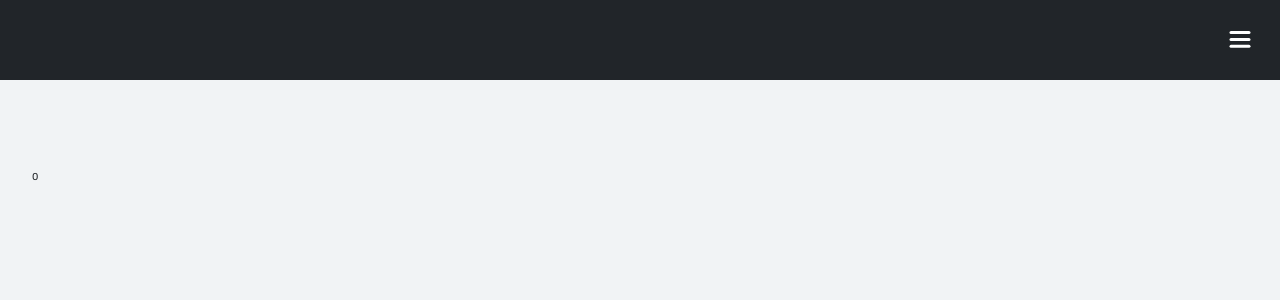
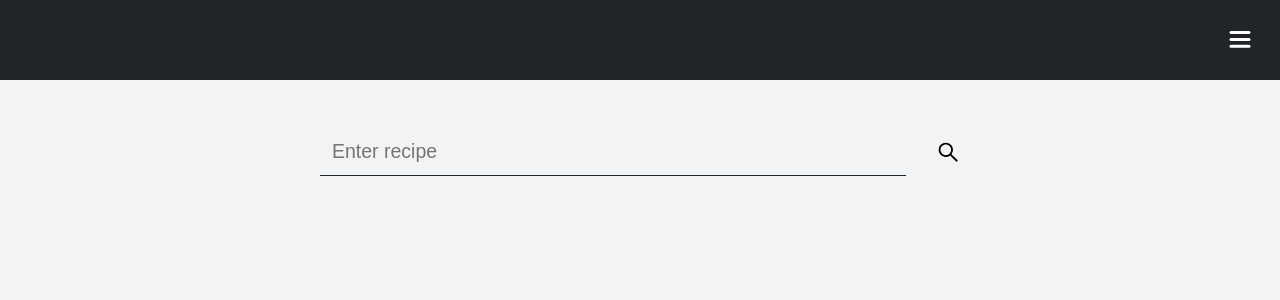
Before and after one commit to matt-harsini/recipe-searchv2, a React (Vite) app in the folder recipe-search/: page /search-recipes in a window 1280 px wide. Shown: the top 300 px of the page. Built offline with nearby package versions, Linux system fonts and the light colour scheme.

Commit message:
finished searching functionality

```diff
--- a/recipe-search/src/pages/Recipes/Recipes.jsx
+++ b/recipe-search/src/pages/Recipes/Recipes.jsx
@@ -1,9 +1,11 @@
 import React, { useEffect, useState } from "react";
 import { useFetchRecipe } from "../../hooks/useFetchRecipe";
+import { motion } from "framer-motion";
 import styles from "./Recipes.module.css";
 import Card from "../../components/ui/Card";
 import RecipeContainer from "./RecipeContainer";
 import { useOutletContext } from "react-router-dom";
+import { AiOutlineSearch } from "react-icons/ai";
 function Recipes() {
   const [query, setQuery] = useState("");
   const [input, setInput] = useState("");
@@ -32,12 +34,18 @@ function Recipes() {
               className={styles.inputField}
               required
             />
-            <button>Search</button>
+            <motion.button
+              className={styles.searchBtn}
+              whileHover={{ scale: 1.1 }}
+              whileTap={{ scale: 0.95 }}
+            >
+              <AiOutlineSearch className={styles.searchIcon} />
+            </motion.button>
           </form>
         </div>
       </div>
       <RecipeContainer isLoading={isLoading} isError={isError} query={query}>
-        {data.hits.length &&
+        {!!data.hits.length &&
           data.hits.map((recipe) => {
             return <Card recipe={recipe.recipe} key={recipe.recipe.uri} />;
           })}
--- a/recipe-search/src/pages/Recipes/Recipes.module.css
+++ b/recipe-search/src/pages/Recipes/Recipes.module.css
@@ -1,9 +1,25 @@
+@import "../../index.css";
+
 .recipes {
   display: flex;
   flex-direction: column;
   background: #f1f3f5;
+  padding-top: 128px;
   min-height: 100vh;
   min-height: 100svh;
+}
+
+.searchBtn {
+  display: flex;
+  cursor: pointer;
+  background-color: #f1f3f5;
+  justify-items: center;
+  align-items: center;
+  border: none;
+}
+
+.searchIcon {
+  font-size: var(--step-3);
 }
 
 .cardContainer {
@@ -38,7 +54,17 @@
 
 .form {
   display: flex;
+  min-width: 50%;
   gap: 30px;
+}
+
+.inputField {
+  font-size: var(--step-2);
+  flex-basis: 100%;
+  border: none;
+  border-bottom: 1px solid #212529;
+  background-color: #f1f3f5;
+  padding: 12px;
 }
 
 @media screen and (max-width: 1450px) {
```
